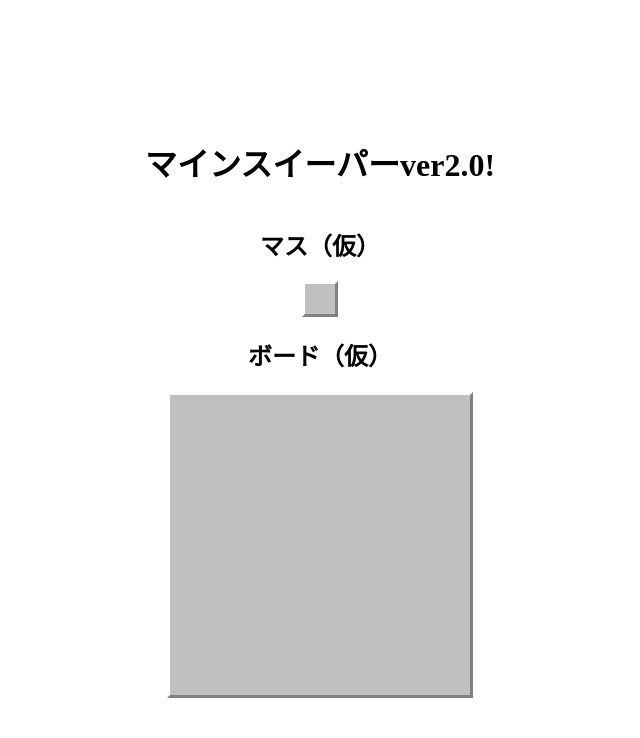
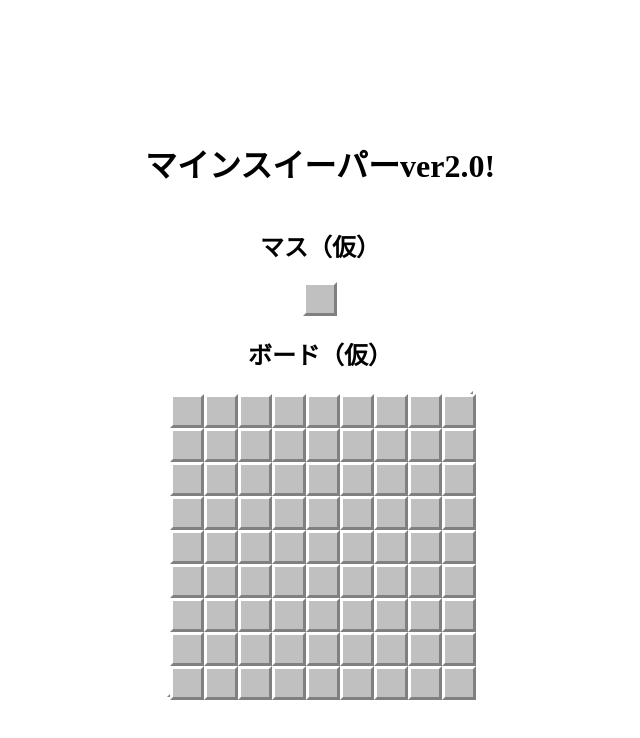
Before and after one commit to rui319420/minesweeper-ver2.0, a Next.js app: page / in a window 1280 px wide. Shown: the top 738 px of the page, without its empty margins (320-960 px from the left). Built offline with nearby package versions, Linux system fonts and the light colour scheme.

Commit message:
feat: line up cell on board

```diff
--- a/src/app/page.tsx
+++ b/src/app/page.tsx
@@ -13,8 +13,7 @@ export default function Home() {
       <h2>マス（仮）</h2>
       <Cell></Cell>
       <h2>ボード（仮）</h2>
-      <Board>
-      </Board>
+      <Board></Board>
     </div>
   );
 }
--- a/src/components/Board/Board.module.css
+++ b/src/components/Board/Board.module.css
@@ -1,5 +1,6 @@
 .Board {
   display: grid;
+  grid-template-columns: repeat(9, 1fr);
   background-color: #c0c0c0;
   width: 300px;
   height: 300px;
--- a/src/components/Board/Board.tsx
+++ b/src/components/Board/Board.tsx
@@ -1,9 +1,15 @@
 import styles from "./Board.module.css"
+import { Cell } from "../Cell/Cell"
 
 export function Board() {
 
+  const cells = Array(81).fill(0)
+
   return (
     <div className={styles.Board}>
+      {cells.map((_, index) => (
+        <Cell key={index}></Cell>
+      ))}
     </div>
   )
 }
--- a/src/components/Cell/Cell.module.css
+++ b/src/components/Cell/Cell.module.css
@@ -1,8 +1,8 @@
 .Cell {
   display: grid;
   background-color: #c0c0c0;
-  width: 30px;
-  height: 30px;
+  width: 28px;
+  height: 28px;
   border: 2px solid #808080;
   border-top: 3px solid #fff;
   border-left: 3px solid #fff;
--- a/src/components/Cell/Cell.tsx
+++ b/src/components/Cell/Cell.tsx
@@ -1,6 +1,7 @@
 import styles from "./Cell.module.css"
 
 export function Cell() {
+
 
   return (
     <div className={styles.Cell}></div>
```
